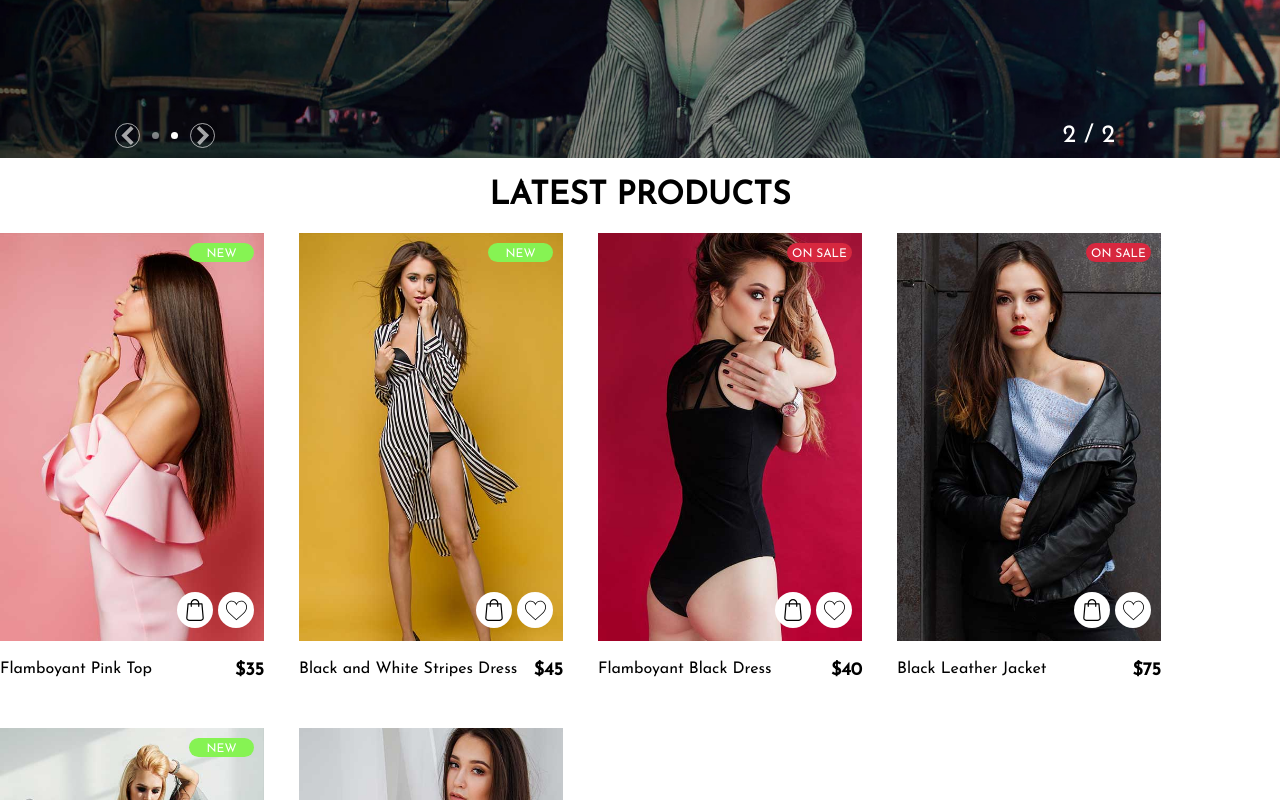
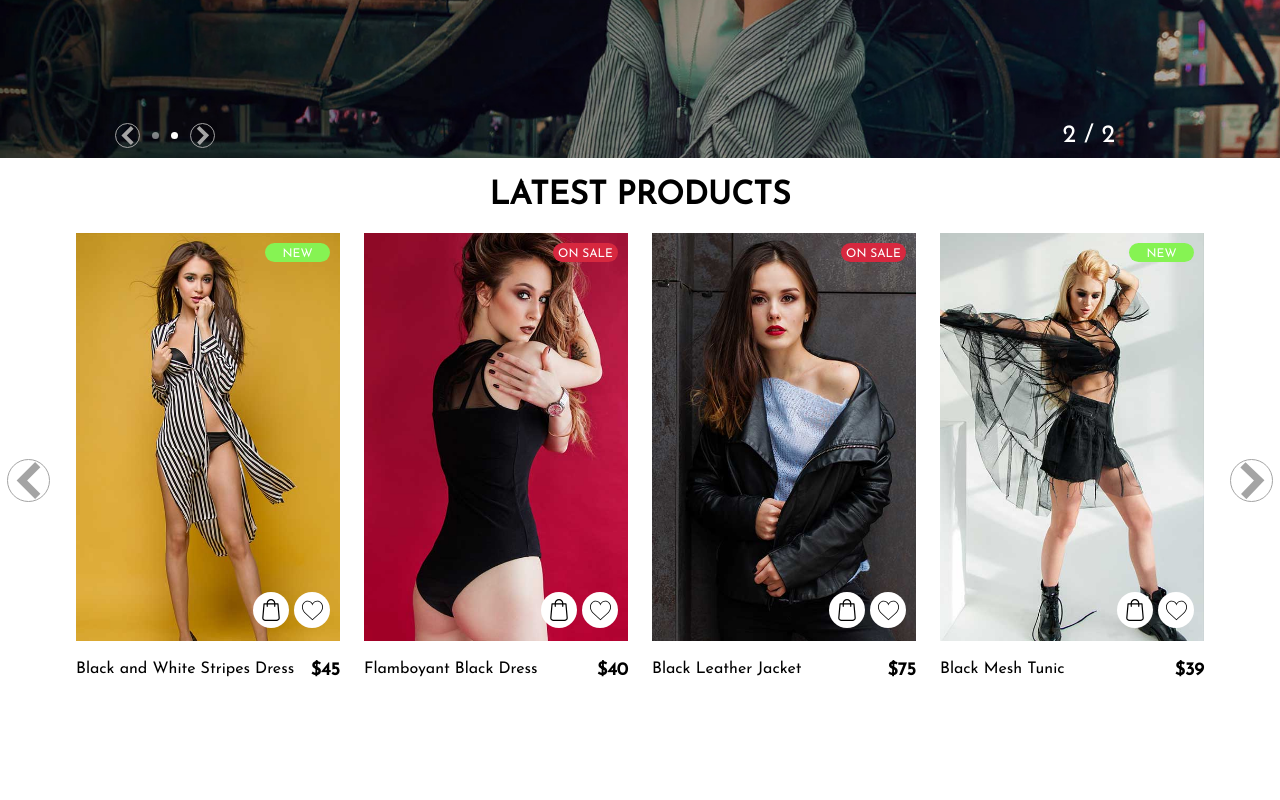
Before and after one commit to Chernikovmax/online-shop, a React (Create React App) app: page / in a window 1280 px wide. Shown: the part 460-1260 px from the top of the page. After the commit the page ends 1188 px from the top, so only its background shows below. Built offline with nearby package versions, Linux system fonts and the light colour scheme.

Commit message:
[ADD] methods for working, necessary styles.

```diff
--- a/src/components/ProductCard/ProductCard.css
+++ b/src/components/ProductCard/ProductCard.css
@@ -6,7 +6,6 @@
   position: relative;
   width: 264px;
   height: 495px;
-  margin-right: 35px;
 }
 
 .product-card__image {
--- a/src/components/ProductCard/ProductCard.jsx
+++ b/src/components/ProductCard/ProductCard.jsx
@@ -23,7 +23,7 @@ export class ProductCard extends Component {
         )}
         <img className="product-card__image" src={imageUrl} alt="product" />
         <div className="product-card__buttons">
-          <BuyButton />
+          <BuyButton id={id} />
           <LikeButton />
         </div>
         <div className="product-card__info">
--- a/src/components/ProductsSlider/ProductsSlider.css
+++ b/src/components/ProductsSlider/ProductsSlider.css
@@ -1,5 +1,15 @@
 .products-slider {
   display: flex;
   align-items: center;
+  justify-content: space-around;
   flex-wrap: wrap;
+  width: 100vw;
+  max-width: 100%;
 }
+
+.product-slides {
+  display: flex;
+  justify-content: space-around;
+  align-items: center;
+  width: 90%;
+}
--- a/src/components/ProductsSlider/ProductsSlider.jsx
+++ b/src/components/ProductsSlider/ProductsSlider.jsx
@@ -1,18 +1,63 @@
 import React, { Component } from "react";
 import { ProductCard } from "../ProductCard";
-import "./ProductsSlider.css";
+import { RightArrowButton, LeftArrowButton } from "../buttons";
 import { products } from "../../content/";
 
+import "./ProductsSlider.css";
+
 export class ProductsSlider extends Component {
-  state = {
-    products: products.slice(0, 6)
+  constructor(props) {
+    super(props);
+    this.state = {
+      products: products.slice(0, 6),
+      indicesOfRendered: [0, 1, 2, 3]
+    };
+    this.renderNextInterval = null;
+  }
+
+  nextIndices = () => {
+    clearInterval(this.renderNextInterval);
+    const { indicesOfRendered, products } = this.state;
+    const lastPossibleSlide = products.length - 1;
+
+    let indices = indicesOfRendered.map(number =>
+      number++ < lastPossibleSlide ? number++ : (number = 0)
+    );
+
+    console.log(indices);
+
+    return this.setState({
+      ...this.state,
+      indicesOfRendered: indices
+    });
+  };
+  previousIndices = () => {
+    clearInterval(this.renderNextInterval);
+    const { indicesOfRendered, products } = this.state;
+    const lastPossibleSlide = products.length - 1;
+
+    let indices = indicesOfRendered.map(number =>
+      number-- > 0 ? number-- : (number = lastPossibleSlide)
+    );
+
+    console.log(indices);
+
+    return this.setState({
+      ...this.state,
+      indicesOfRendered: indices
+    });
   };
 
-  render() {
-    const { products } = this.state;
-    return (
-      <div className="products-slider">
-        {products.map((product, index) => {
+  renderSlides = () => {
+    const { products, indicesOfRendered } = this.state;
+
+    return indicesOfRendered.map(ind => products[ind]);
+  };
+
+  componentWillMount() {
+    this.setState({
+      ...this.state,
+      products: this.state.products.map((product, index) => {
         const {
           id,
           imageUrl,
@@ -32,7 +77,26 @@ export class ProductsSlider extends Component {
             isOnSale={isOnSale}
           />
         );
-        })}
+      })
+    });
+    this.renderNextInterval = setInterval(this.nextIndices, 5000);
+  }
+
+  render() {
+    const { products } = this.state;
+    const TOGGLE_BUTTON_SIZE = 43;
+
+    return (
+      <div className="products-slider">
+        <LeftArrowButton
+          size={TOGGLE_BUTTON_SIZE}
+          onClick={this.previousIndices}
+        />
+        <div className="product-slides">{this.renderSlides()}</div>
+        <RightArrowButton
+          size={TOGGLE_BUTTON_SIZE}
+          onClick={this.nextIndices}
+        />
       </div>
     );
   }
--- a/src/components/buttons/BuyButton.jsx
+++ b/src/components/buttons/BuyButton.jsx
@@ -31,12 +31,13 @@ export class BuyButton extends Component {
 
   render() {
     const { isBuyBtnHovered } = this.state;
-    const style = { width: "150px" };
+    const { id } = this.props;
     return (
       <button
         className="buy-btn"
         onMouseEnter={this.showText}
         onMouseLeave={this.hideText}
+        id={id}
       >
         <ShoppingBagIcon />
         {isBuyBtnHovered && (
--- a/src/components/buttons/LeftArrowButton.jsx
+++ b/src/components/buttons/LeftArrowButton.jsx
@@ -2,10 +2,10 @@ import React from "react";
 import { LeftArrowIcon } from "../icons";
 
 export const LeftArrowButton = props => {
-  const { handleClick, size } = props;
+  const { onClick, size } = props;
   const iconSize = size - 3;
   const styles = {
-    border: "1px solid #ffffffa3",
+    border: "1px solid #a4a4a4",
     borderRadius: "50%",
     backgroundColor: "transparent",
     display: "flex",
@@ -16,7 +16,7 @@ export const LeftArrowButton = props => {
     width: `${size}px`
   };
   return (
-    <button style={styles} onClick={handleClick}>
+    <button style={styles} id="left-btn" onClick={onClick}>
       <LeftArrowIcon size={iconSize} />
     </button>
   );
--- a/src/components/buttons/RightArrowButton.jsx
+++ b/src/components/buttons/RightArrowButton.jsx
@@ -2,10 +2,10 @@ import React from "react";
 import { RightArrowIcon } from "../icons";
 
 export const RightArrowButton = props => {
-  const { handleClick, size } = props;
+  const { onClick, size } = props;
   const iconSize = size - 3;
   const styles = {
-    border: "1px solid #ffffffa3",
+    border: "1px solid #a4a4a4",
     borderRadius: "50%",
     backgroundColor: "transparent",
     display: "flex",
@@ -16,7 +16,7 @@ export const RightArrowButton = props => {
     width: `${size}px`
   };
   return (
-    <button style={styles} onClick={handleClick}>
+    <button style={styles} id="right-btn" onClick={onClick}>
       <RightArrowIcon size={iconSize} />
     </button>
   );
--- a/src/components/icons/LeftArrowIcon.jsx
+++ b/src/components/icons/LeftArrowIcon.jsx
@@ -21,7 +21,7 @@ export const LeftArrowIcon = props => {
         style={{
           width: `${iconSize}`,
           height: `${iconSize}`,
-          fill: "#ffffffa3"
+          fill: "#a4a4a4"
         }}
       >
         <path d="M135.412 0L35.709 99.702 135.412 199.404 163.695 171.119 92.277 99.702 163.695 28.285z" />
--- a/src/components/icons/RightArrowIcon.jsx
+++ b/src/components/icons/RightArrowIcon.jsx
@@ -21,7 +21,7 @@ export const RightArrowIcon = props => {
         style={{
           width: `${iconSize}`,
           height: `${iconSize}`,
-          fill: "#ffffffa3"
+          fill: "#a4a4a4"
         }}
       >
         <path d="M72.166 200.24l97.26-102.087L67.34.893 39.748 29.855l73.135 69.668-69.678 73.125z" />
--- a/src/components/topSlider/TopSlider.jsx
+++ b/src/components/topSlider/TopSlider.jsx
@@ -124,7 +124,7 @@ export class TopSlider extends Component {
         })}
         <div className="slider__footer">
           <div className="top-slider__togglers">
-            <LeftArrowButton handleClick={this.renderPrevious} size={25} />
+            <LeftArrowButton onClick={this.renderPrevious} size={25} />
             <div
               className={cx(
                 "top-slider__togglers-dots",
@@ -137,7 +137,7 @@ export class TopSlider extends Component {
                 activeSlide === 1 && "toggler-dot--active"
               )}
             />
-            <RightArrowButton handleClick={this.renderNext} size={25} />
+            <RightArrowButton onClick={this.renderNext} size={25} />
           </div>
           <div className="slider__counter">{`${++currentSlide} / ${slidesCount}`}</div>
         </div>
```
Lines whose indentation alone changed are shown as unchanged.
